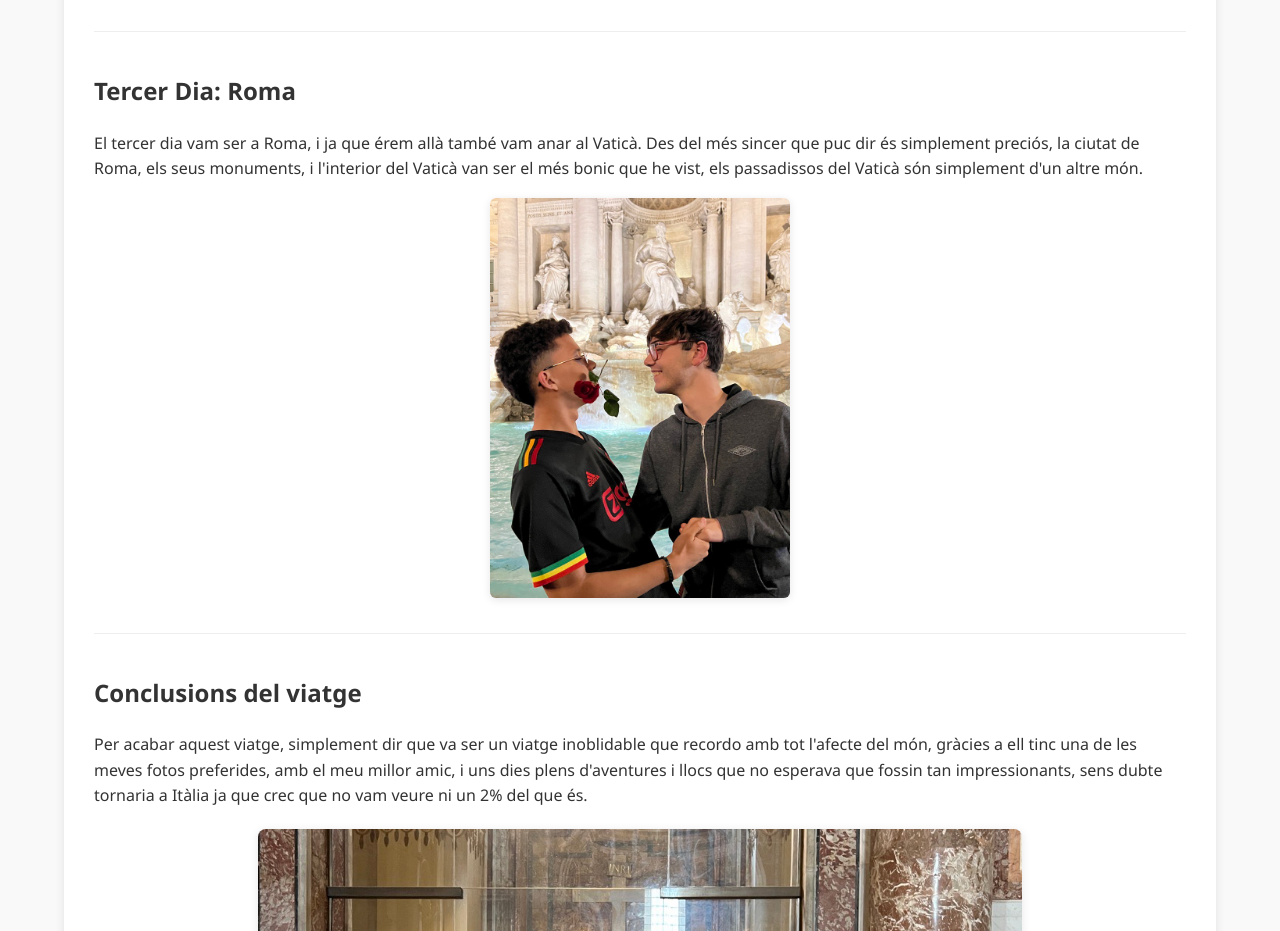
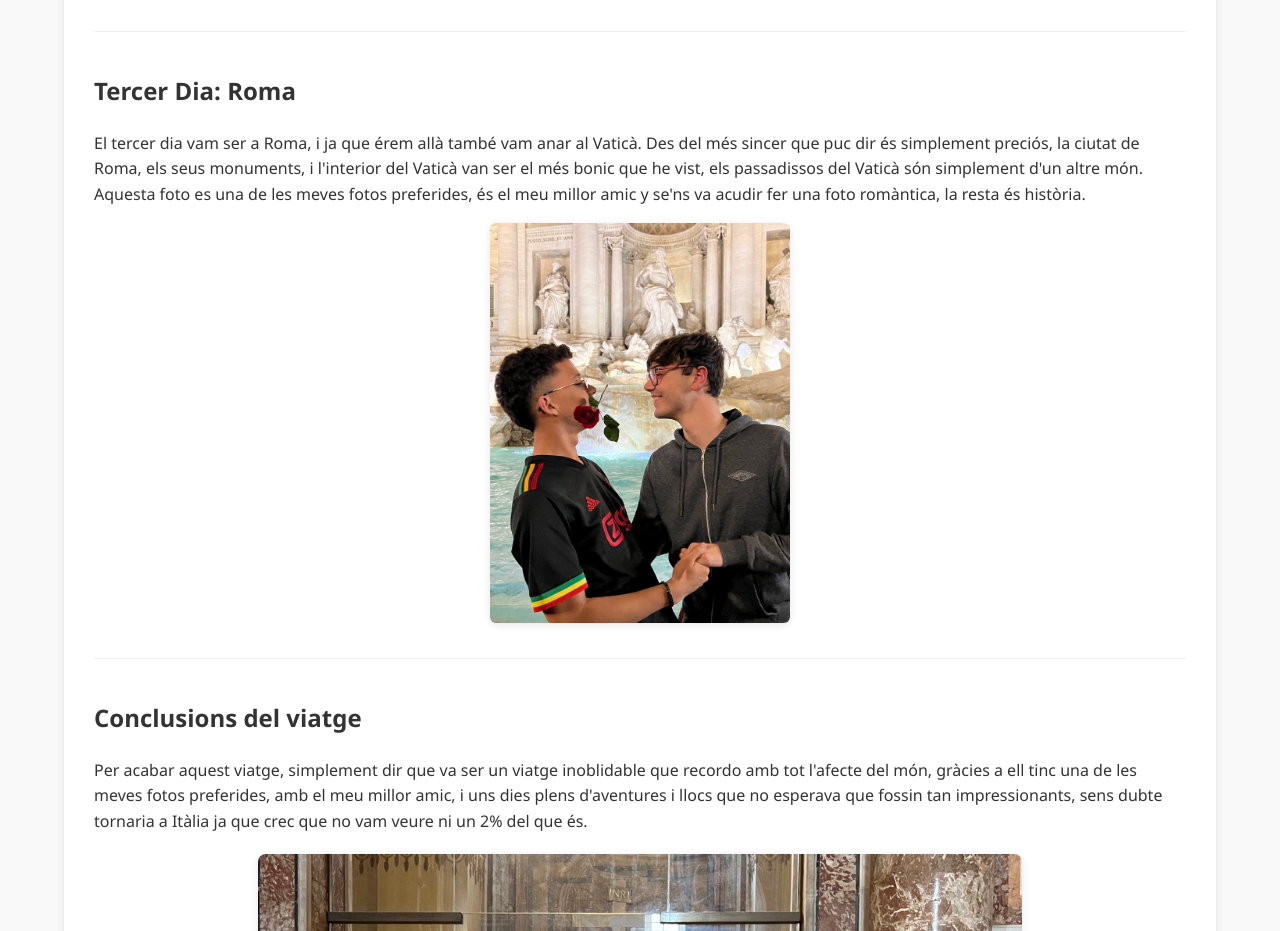
Before and after one commit to yerayq34/Practica-HTML, a plain HTML site: page viatge1.html in a window 1280 px wide. Shown: the part 3000-3931 px from the top of the page. Drawn offline with Linux system fonts and the light colour scheme.

Commit message:
He añadido un poco de contexto de las fotos románticas...

```diff
--- a/viatge1.html
+++ b/viatge1.html
@@ -66,7 +66,9 @@
                 <h2>Tercer Dia: Roma</h2>
                 <p>El tercer dia vam ser a Roma, i ja que érem allà també vam anar al Vaticà. Des del més sincer que puc
                     dir és simplement preciós, la ciutat de Roma, els seus monuments, i l'interior del Vaticà van ser el
-                    més bonic que he vist, els passadissos del Vaticà són simplement d'un altre món.</p>
+                    més bonic que he vist, els passadissos del Vaticà són simplement d'un altre món. Aquesta foto es una
+                    de les meves fotos preferides, és el meu millor amic y se'ns va acudir fer una foto romàntica, la
+                    resta és història.</p>
                 <img src="IMAGENES/I2.jpeg" alt="Roma">
 
             </section>
```
